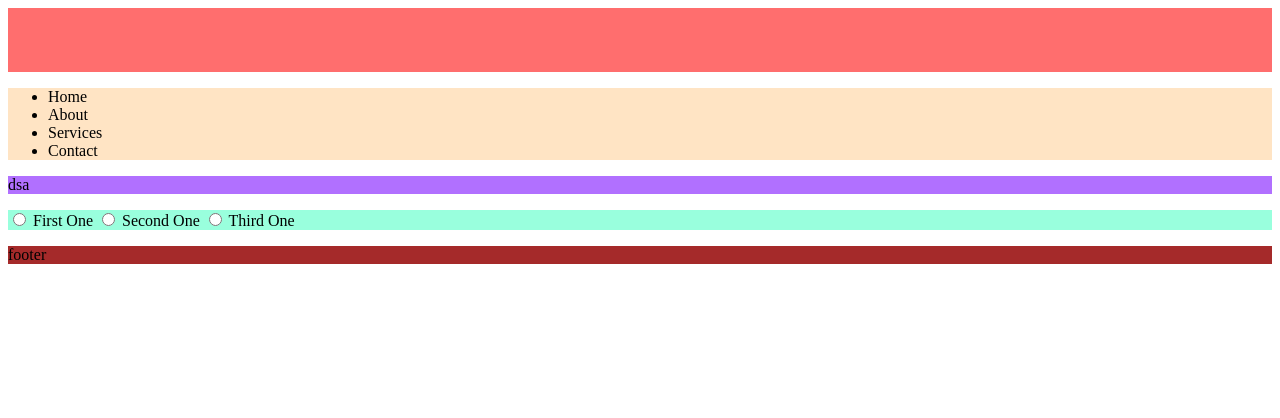
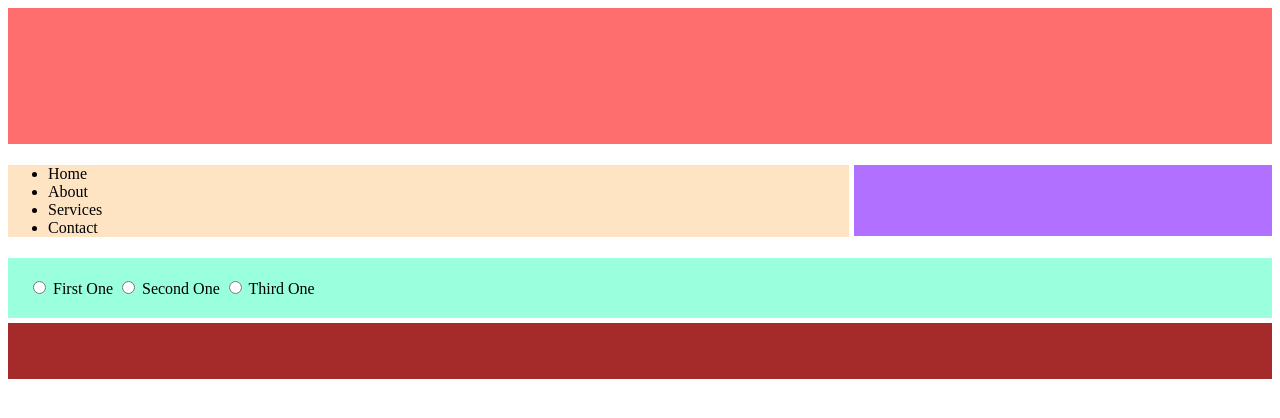
Before and after one commit to AngelVelasco1/Web-Components-2, a plain HTML site: page index.html in a window 1280 px wide. Drawn offline with Linux system fonts and the light colour scheme.

Commit message:
feat: :lipstick: Add grid to components.

```diff
--- a/components/my-footer.html
+++ b/components/my-footer.html
@@ -1,10 +1,10 @@
 <div>
-    <p>footer</p>
+    <p></p>
 </div>
 
 <style>
     div {
-
+        padding: 20px;
         background-color:brown
     }
 </style>
--- a/components/my-header.html
+++ b/components/my-header.html
@@ -1,9 +1,10 @@
 <div>
+    <p></p>
 </div>
 <style>
     div {
-        display: grid;
+        padding: 60px;
+
         background-color: rgb(255, 110, 110);
-        padding: 2rem
     }
 </style>
--- a/components/my-section.html
+++ b/components/my-section.html
@@ -1,8 +1,9 @@
 <div>
-    <p>dsa</p>
+    <p></p>
 </div>
 <style>
     div {
+        padding-bottom: 71px;
         background-color: rgb(177, 112, 255);
     }
 </style>
--- a/components/my-selector.html
+++ b/components/my-selector.html
@@ -15,6 +15,7 @@
 
 <style>
     div {
+        padding: 10px;
         background-color: rgb(153, 255, 221);
     }
 </style>
--- a/styles/styles.css
+++ b/styles/styles.css
@@ -0,0 +1,32 @@
+.container {
+    display: grid;
+    grid-template-columns: repeat(3, 1fr);
+    max-width:  1300px;
+    margin: 0 auto;
+    gap: 5px;
+}
+my-header {
+    grid-column-start: 1;
+    grid-column-end: 4;
+
+}
+my-nav {
+    grid-column-start: 1;
+    grid-column-end: 3;
+
+}
+my-section {
+    grid-column-start: 3;
+    grid-column-end: 4;
+
+
+}
+my-selector {
+    grid-column-start: 1;
+    grid-column-end: 4;
+}
+my-footer {
+    grid-column-start: 1;
+    grid-column-end: 4;
+
+}
```
